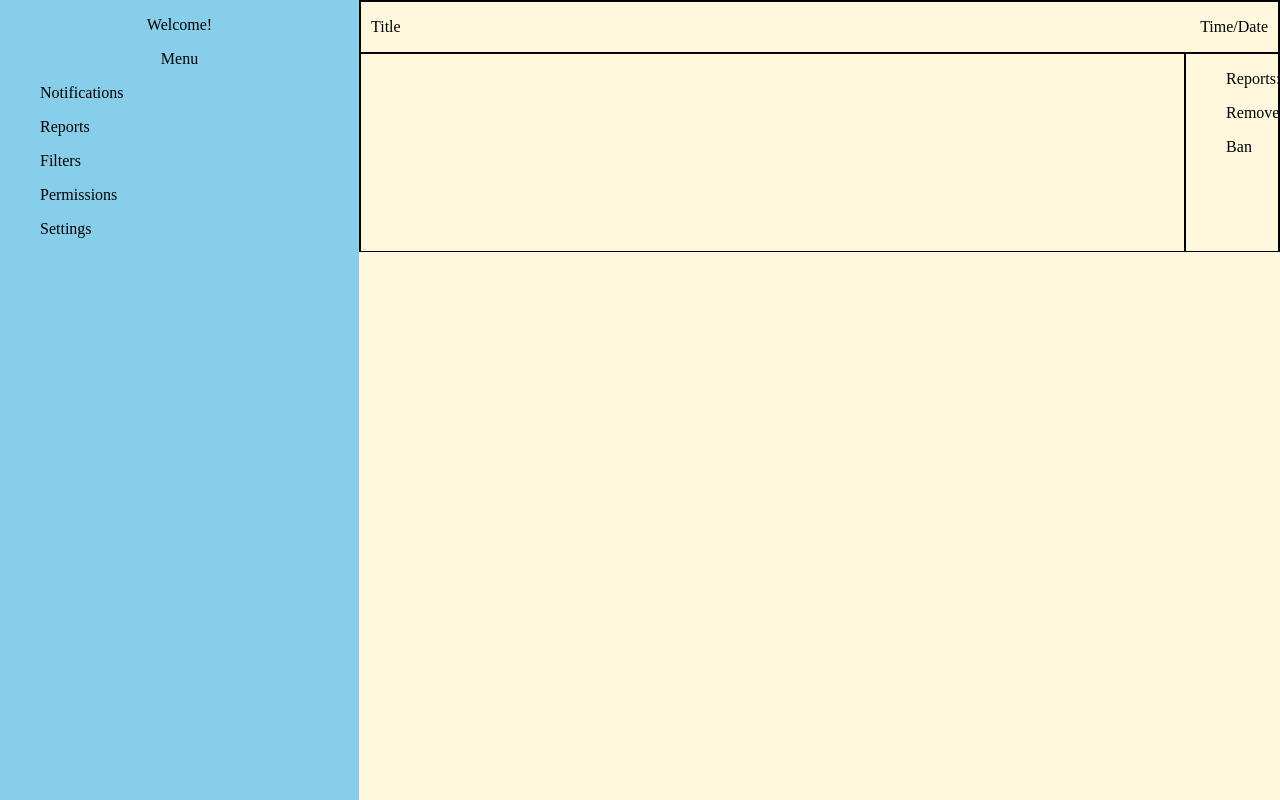
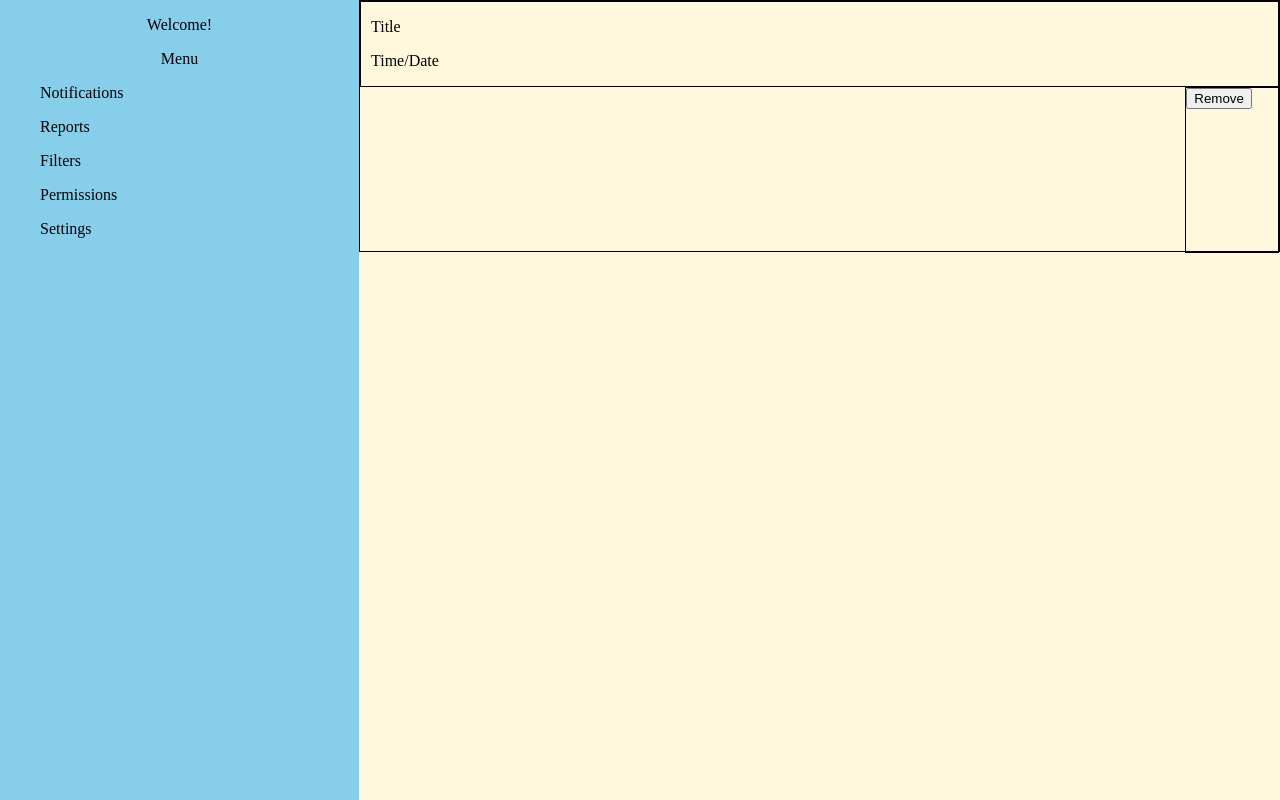
Before and after one commit to vmorse7/UNCACampusBreeze, a plain HTML site: page adminWebsite/docs/html/postsPage.html in a window 1280 px wide. Drawn offline with Linux system fonts and the light colour scheme.

Commit message:
Changed around the html for the post and added a JavaScript folder to hold js files

```diff
--- a/adminWebsite/docs/css/postsPage.css
+++ b/adminWebsite/docs/css/postsPage.css
@@ -37,27 +37,19 @@ body {
     border: .5px solid black;
 }
 
-.postTitle {
-}
-
-.dateTime {
-}
-
 .content {
     width: 100%;
-    height: 197px;
+    height:164px;
     display: flex;
 }
 
 .text {
     width: 90%;
-    border: 1px solid black;
     height: 100%;
 }
 
 .postActions {
-    list-style: none;
-    border: 1px solid black;
+    border: .5px solid black;
     width: 10%;
     height: 100%;
 }
--- a/adminWebsite/docs/html/postsPage.html
+++ b/adminWebsite/docs/html/postsPage.html
@@ -18,23 +18,20 @@
                 </li>
             </div>
         </div>
+
         <div class="postsCont">
             <div class="titleCont">
                 <div class="postTitle">
-                    <p>Title</p>
-                </div>
-                <div class="dateTime">
-                    <p>Time/Date</p>
+                    <p id="title">Title</p>
+                    <p id="date">Time/Date</p>
                 </div>
             </div>
             <div class="content">
-                <div class="text"></div>
+                <div class="text">
+                    <p id="postText"></p>
+                </div>
                 <div class="postActions">
-                <li>
-                    <ol>Reports:</ol>
-                    <ol>Remove</ol>
-                    <ol>Ban</ol>
-                </li>
+                  <button id="remove">Remove</button>
                 </div>
             </div>
         </div>
```
Also changed, not shown: adminWebsite/docs/scripts/posts.js (added, +40 -0 lines).
